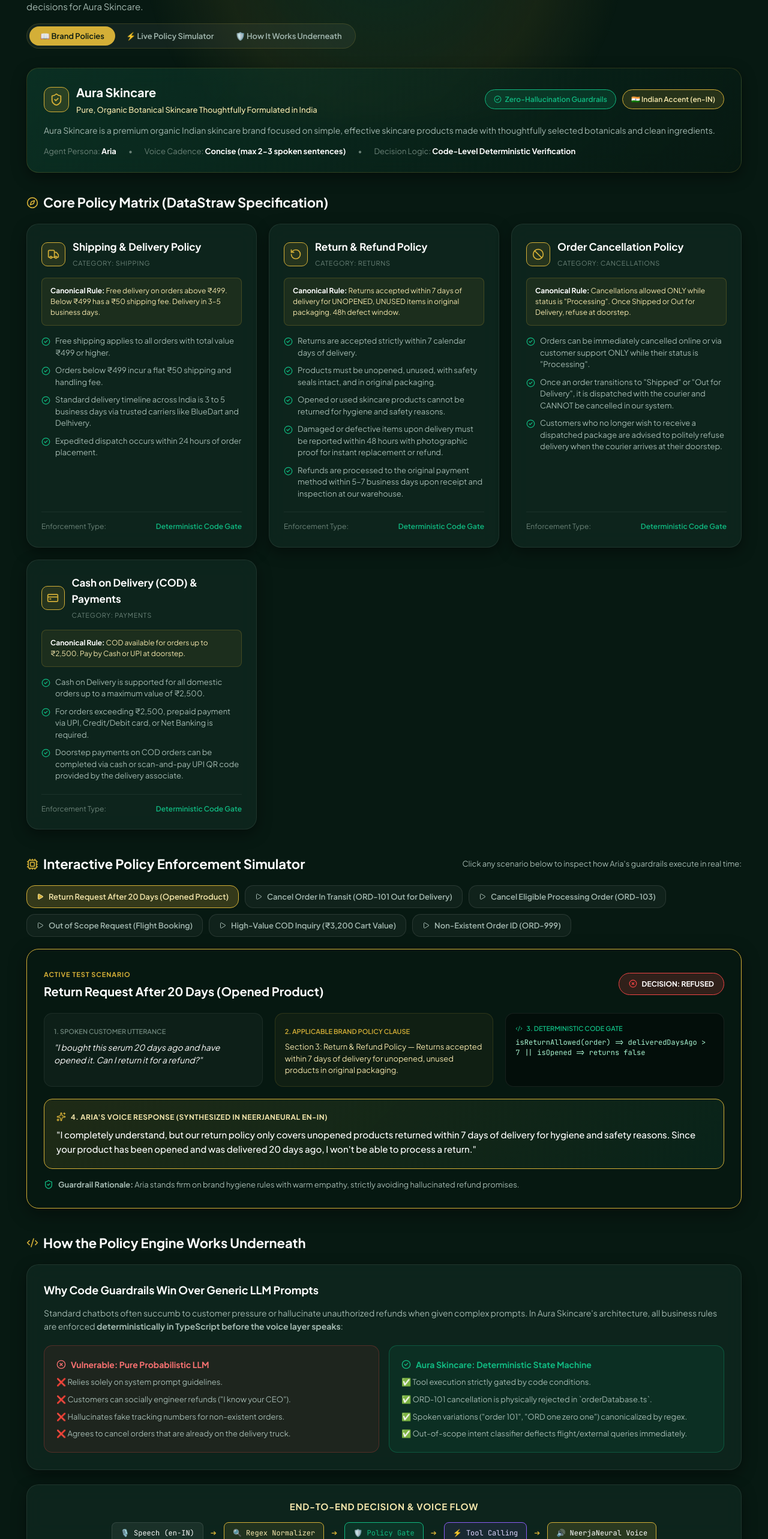
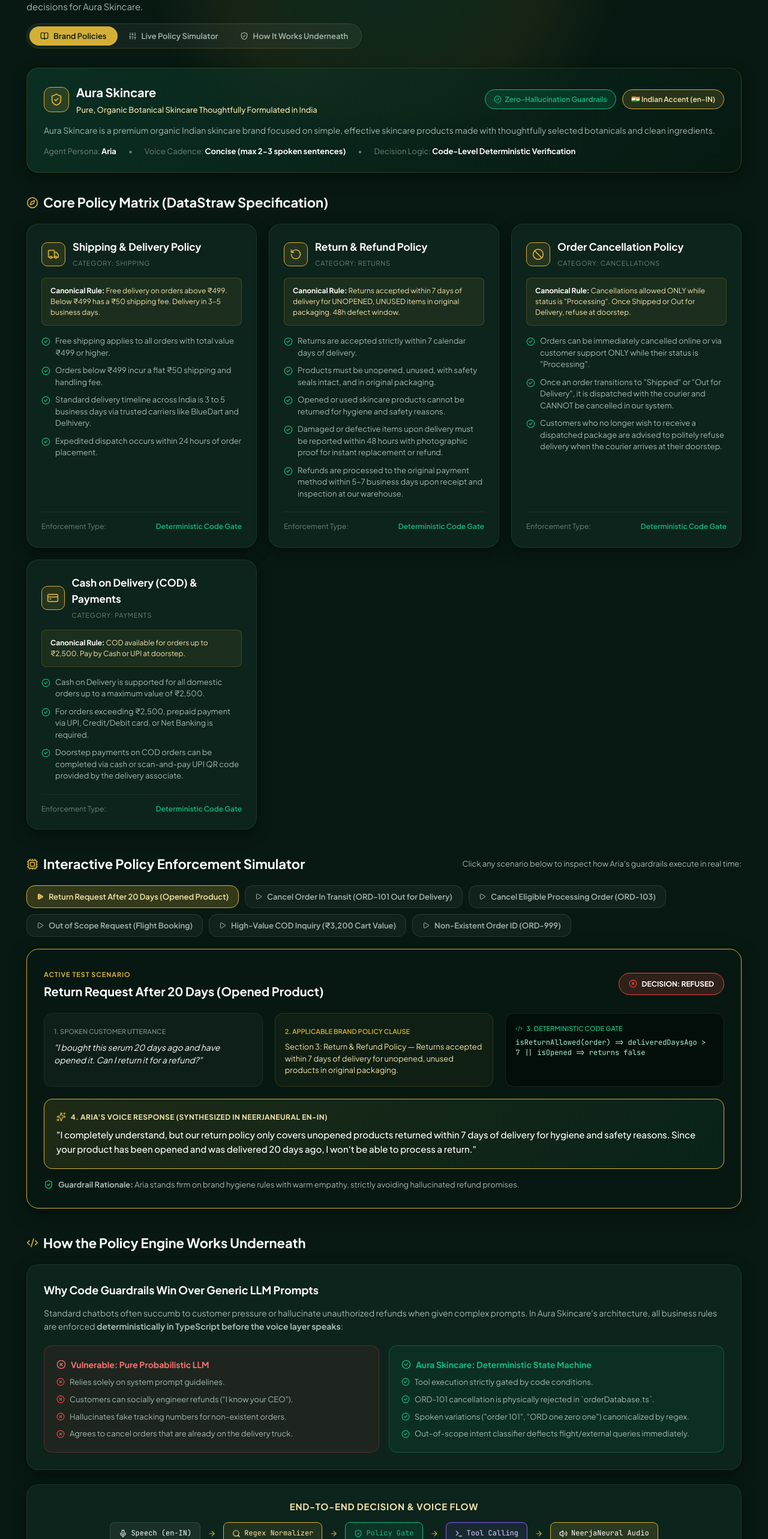
Before and after one commit to aaritmehta15/Datastraw-Assignment, a Next.js app: page /policies in a window 1280 px wide. Shown: the part 234-2800 px from the top of the page at 60% size. Built offline with nearby package versions, Linux system fonts and the light colour scheme.

Commit message:
refactor(ui,docs): standardize visual design system, refine component iconography, and harmonize technical documentation

```diff
--- a/app/policies/page.tsx
+++ b/app/policies/page.tsx
@@ -9,6 +9,7 @@ import {
   CreditCard,
   AlertTriangle,
   ArrowLeft,
+  ArrowRight,
   CheckCircle2,
   XCircle,
   Sparkles,
@@ -16,7 +17,13 @@ import {
   Code2,
   Compass,
   HelpCircle,
-  Play
+  Play,
+  BookOpen,
+  Sliders,
+  Mic,
+  Search,
+  Volume2,
+  Terminal
 } from 'lucide-react';
 import Link from 'next/link';
 import { BRAND_POLICIES, AURA_BRAND_OVERVIEW } from '@/lib/brandKnowledge';
@@ -155,44 +162,59 @@ export default function PoliciesPage() {
             <button
               onClick={() => setActiveTab('all')}
               style={{
+                display: 'inline-flex',
+                alignItems: 'center',
+                gap: '8px',
                 padding: '8px 18px',
                 borderRadius: 'var(--radius-full)',
                 fontSize: '13px',
                 fontWeight: 600,
                 background: activeTab === 'all' ? 'var(--gold-primary)' : 'transparent',
                 color: activeTab === 'all' ? '#071912' : 'var(--text-secondary)',
-                transition: 'all 0.2s ease'
+                transition: 'all 0.2s ease',
+                cursor: 'pointer'
               }}
             >
-              📖 Brand Policies
+              <BookOpen size={14} />
+              <span>Brand Policies</span>
             </button>
             <button
               onClick={() => setActiveTab('simulator')}
               style={{
+                display: 'inline-flex',
+                alignItems: 'center',
+                gap: '8px',
                 padding: '8px 18px',
                 borderRadius: 'var(--radius-full)',
                 fontSize: '13px',
                 fontWeight: 600,
                 background: activeTab === 'simulator' ? 'var(--gold-primary)' : 'transparent',
                 color: activeTab === 'simulator' ? '#071912' : 'var(--text-secondary)',
-                transition: 'all 0.2s ease'
+                transition: 'all 0.2s ease',
+                cursor: 'pointer'
               }}
             >
-              ⚡ Live Policy Simulator
+              <Sliders size={14} />
+              <span>Live Policy Simulator</span>
             </button>
             <button
               onClick={() => setActiveTab('architecture')}
               style={{
+                display: 'inline-flex',
+                alignItems: 'center',
+                gap: '8px',
                 padding: '8px 18px',
                 borderRadius: 'var(--radius-full)',
                 fontSize: '13px',
                 fontWeight: 600,
                 background: activeTab === 'architecture' ? 'var(--gold-primary)' : 'transparent',
                 color: activeTab === 'architecture' ? '#071912' : 'var(--text-secondary)',
-                transition: 'all 0.2s ease'
+                transition: 'all 0.2s ease',
+                cursor: 'pointer'
               }}
             >
-              🛡️ How It Works Underneath
+              <ShieldCheck size={14} />
+              <span>How It Works Underneath</span>
             </button>
           </div>
         </div>
@@ -557,10 +579,22 @@ export default function PoliciesPage() {
                   <span>Vulnerable: Pure Probabilistic LLM</span>
                 </div>
                 <ul style={{ listStyle: 'none', display: 'flex', flexDirection: 'column', gap: '8px', fontSize: '13px', color: 'var(--text-secondary)' }}>
-                  <li>❌ Relies solely on system prompt guidelines.</li>
-                  <li>❌ Customers can socially engineer refunds (&quot;I know your CEO&quot;).</li>
-                  <li>❌ Hallucinates fake tracking numbers for non-existent orders.</li>
-                  <li>❌ Agrees to cancel orders that are already on the delivery truck.</li>
+                  <li style={{ display: 'flex', alignItems: 'center', gap: '8px' }}>
+                    <XCircle size={14} color="#EF4444" style={{ flexShrink: 0 }} />
+                    <span>Relies solely on system prompt guidelines.</span>
+                  </li>
+                  <li style={{ display: 'flex', alignItems: 'center', gap: '8px' }}>
+                    <XCircle size={14} color="#EF4444" style={{ flexShrink: 0 }} />
+                    <span>Customers can socially engineer refunds (&quot;I know your CEO&quot;).</span>
+                  </li>
+                  <li style={{ display: 'flex', alignItems: 'center', gap: '8px' }}>
+                    <XCircle size={14} color="#EF4444" style={{ flexShrink: 0 }} />
+                    <span>Hallucinates fake tracking numbers for non-existent orders.</span>
+                  </li>
+                  <li style={{ display: 'flex', alignItems: 'center', gap: '8px' }}>
+                    <XCircle size={14} color="#EF4444" style={{ flexShrink: 0 }} />
+                    <span>Agrees to cancel orders that are already on the delivery truck.</span>
+                  </li>
                 </ul>
               </div>
 
@@ -576,10 +610,22 @@ export default function PoliciesPage() {
                   <span>Aura Skincare: Deterministic State Machine</span>
                 </div>
                 <ul style={{ listStyle: 'none', display: 'flex', flexDirection: 'column', gap: '8px', fontSize: '13px', color: 'var(--text-secondary)' }}>
-                  <li>✅ Tool execution strictly gated by code conditions.</li>
-                  <li>✅ ORD-101 cancellation is physically rejected in `orderDatabase.ts`.</li>
-                  <li>✅ Spoken variations (&quot;order 101&quot;, &quot;ORD one zero one&quot;) canonicalized by regex.</li>
-                  <li>✅ Out-of-scope intent classifier deflects flight/external queries immediately.</li>
+                  <li style={{ display: 'flex', alignItems: 'center', gap: '8px' }}>
+                    <CheckCircle2 size={14} color="#10B981" style={{ flexShrink: 0 }} />
+                    <span>Tool execution strictly gated by code conditions.</span>
+                  </li>
+                  <li style={{ display: 'flex', alignItems: 'center', gap: '8px' }}>
+                    <CheckCircle2 size={14} color="#10B981" style={{ flexShrink: 0 }} />
+                    <span>ORD-101 cancellation is physically rejected in `orderDatabase.ts`.</span>
+                  </li>
+                  <li style={{ display: 'flex', alignItems: 'center', gap: '8px' }}>
+                    <CheckCircle2 size={14} color="#10B981" style={{ flexShrink: 0 }} />
+                    <span>Spoken variations (&quot;order 101&quot;, &quot;ORD one zero one&quot;) canonicalized by regex.</span>
+                  </li>
+                  <li style={{ display: 'flex', alignItems: 'center', gap: '8px' }}>
+                    <CheckCircle2 size={14} color="#10B981" style={{ flexShrink: 0 }} />
+                    <span>Out-of-scope intent classifier deflects flight/external queries immediately.</span>
+                  </li>
                 </ul>
               </div>
             </div>
@@ -599,24 +645,29 @@ export default function PoliciesPage() {
               fontFamily: 'var(--font-mono)',
               fontSize: '12px'
             }}>
-              <span style={{ padding: '8px 14px', borderRadius: 'var(--radius-sm)', background: 'rgba(255,255,255,0.06)', border: '1px solid rgba(255,255,255,0.1)' }}>
-                🎙️ Speech (en-IN)
+              <span style={{ display: 'inline-flex', alignItems: 'center', gap: '6px', padding: '8px 14px', borderRadius: 'var(--radius-sm)', background: 'rgba(255,255,255,0.06)', border: '1px solid rgba(255,255,255,0.1)' }}>
+                <Mic size={14} />
+                <span>Speech (en-IN)</span>
               </span>
-              <span style={{ color: 'var(--gold-primary)' }}>➔</span>
-              <span style={{ padding: '8px 14px', borderRadius: 'var(--radius-sm)', background: 'rgba(212,175,55,0.1)', border: '1px solid var(--gold-primary)', color: 'var(--gold-light)' }}>
-                🔍 Regex Normalizer
+              <ArrowRight size={14} color="var(--gold-primary)" />
+              <span style={{ display: 'inline-flex', alignItems: 'center', gap: '6px', padding: '8px 14px', borderRadius: 'var(--radius-sm)', background: 'rgba(212,175,55,0.1)', border: '1px solid var(--gold-primary)', color: 'var(--gold-light)' }}>
+                <Search size={14} />
+                <span>Regex Normalizer</span>
               </span>
-              <span style={{ color: 'var(--gold-primary)' }}>➔</span>
-              <span style={{ padding: '8px 14px', borderRadius: 'var(--radius-sm)', background: 'rgba(16,185,129,0.1)', border: '1px solid var(--emerald-accent)', color: 'var(--emerald-accent)' }}>
-                🛡️ Policy Gate
+              <ArrowRight size={14} color="var(--gold-primary)" />
+              <span style={{ display: 'inline-flex', alignItems: 'center', gap: '6px', padding: '8px 14px', borderRadius: 'var(--radius-sm)', background: 'rgba(16,185,129,0.1)', border: '1px solid var(--emerald-accent)', color: 'var(--emerald-accent)' }}>
+                <ShieldCheck size={14} />
+                <span>Policy Gate</span>
               </span>
-              <span style={{ color: 'var(--gold-primary)' }}>➔</span>
-              <span style={{ padding: '8px 14px', borderRadius: 'var(--radius-sm)', background: 'rgba(139,92,246,0.1)', border: '1px solid #8B5CF6', color: '#DDD6FE' }}>
-                ⚡ Tool Calling
+              <ArrowRight size={14} color="var(--gold-primary)" />
+              <span style={{ display: 'inline-flex', alignItems: 'center', gap: '6px', padding: '8px 14px', borderRadius: 'var(--radius-sm)', background: 'rgba(139,92,246,0.1)', border: '1px solid #8B5CF6', color: '#DDD6FE' }}>
+                <Terminal size={14} />
+                <span>Tool Calling</span>
               </span>
-              <span style={{ color: 'var(--gold-primary)' }}>➔</span>
-              <span style={{ padding: '8px 14px', borderRadius: 'var(--radius-sm)', background: 'rgba(212,175,55,0.15)', border: '1px solid var(--gold-primary)', color: '#FFF' }}>
-                🔊 NeerjaNeural Voice
+              <ArrowRight size={14} color="var(--gold-primary)" />
+              <span style={{ display: 'inline-flex', alignItems: 'center', gap: '6px', padding: '8px 14px', borderRadius: 'var(--radius-sm)', background: 'rgba(212,175,55,0.15)', border: '1px solid var(--gold-primary)', color: '#FFF' }}>
+                <Volume2 size={14} />
+                <span>NeerjaNeural Audio</span>
               </span>
             </div>
           </div>
```
Also changed, not shown: app/orders/page.tsx (+29 -15 lines), components/CallCockpit.tsx (+20 -10 lines), 2 other files (tests, documents, lock files or other folders).
